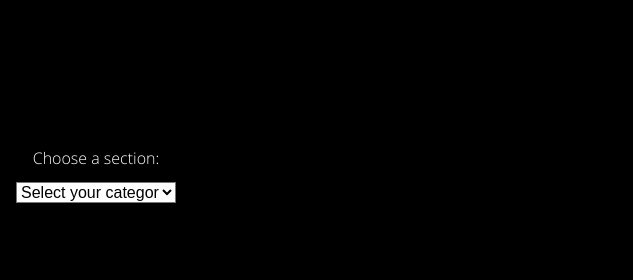
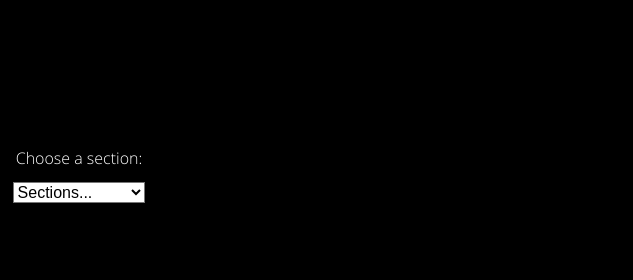
Before and after one commit to DCCA/nynews-dcca, a website with bundled scripts: page index.html in a window 1280 px wide. Shown: the top 280 px of the page, 164-797 px from the left. Built offline with nearby package versions, Linux system fonts and the light colour scheme.

Commit message:
change the array of sections to an array of objects, add basic animation

```diff
--- a/js/index.js
+++ b/js/index.js
@@ -7,48 +7,105 @@ $( document ).ready(function() {
 
 
 let thereIsNews = false;
-const news = $('.news');
-const sections = $('.sections');
-const loader = $('.loader');
-const nytUrl = 'https://api.nytimes.com/svc/topstories/v2/';
-const APIkey = MY_KEY
-const endUrl = '.json?api-key=' + APIkey;
-const arrSection = [
-    'Select your category',
-    'arts',
-    'automobiles',
-    'books',
-    'business',
-    'fashion',
-    'food',
-    'health',
-    'home',
-    'insider',
-    'magazine',
-    'movies',
-    'national',
-    'nyregion',
-    'obituaries',
-    'opinion',
-    'politics',
-    'realestate',
-    'science',
-    'sports',
-    'sundayreview',
-    'technology',
-    'theater',
-    'tmagazine',
-    'travel',
-    'upshot',
-    'world'
+const news = $('.news'),
+      sections = $('.sections'),
+      loader = $('.loader'),
+      nytUrl = 'https://api.nytimes.com/svc/topstories/v2/',
+      APIkey = MY_KEY,
+      endUrl = '.json?api-key=' + APIkey,
+      objSection = [
+  { value : '',
+  text: 'Sections...',
+  },
+  { value : 'arts',
+  text: 'Arts',
+  },
+  { value : 'arts',
+    text: 'Arts',
+  },
+  { value : 'automobiles',
+    text: 'Automobiles',
+  },
+  { value : 'books',
+    text: 'Book',
+  },
+  { value : 'business',
+    text: 'Business',
+  },
+  { value : 'fashion',
+    text: 'Fashion',
+  },
+  { value : 'food',
+    text: 'Food',
+  },
+  { value : 'health',
+    text: 'Health',
+  },
+  { value : 'home',
+    text: 'Home',
+  },
+  { value : 'insider',
+    text: 'Insider',
+  },
+  { value : 'magazine',
+    text: 'Magazine',
+  },
+  { value : 'movies',
+    text: 'Movies',
+  },
+  { value : 'national',
+    text: 'National',
+  },
+  { value : 'nyregion',
+    text: 'NY Region',
+  },
+  { value : 'obituaries',
+    text: 'Obituaries',
+  },
+  { value : 'opinion',
+    text: 'Opinion',
+  },
+  { value : 'politics',
+    text: 'Politics',
+  },
+  { value : 'realestate',
+    text: 'Real State',
+  },
+  { value : 'science',
+    text: 'Science',
+  },
+  { value : 'sports',
+    text: 'Sports',
+  },
+  { value : 'sundayreview',
+    text: 'Sunday Review',
+  },
+  { value : 'technology',
+    text: 'Technology',
+  },
+  { value : 'theater',
+    text: 'Theater',
+  },
+  { value : 'tmagazine',
+    text: 'T Magazine',
+  },
+  { value : 'travel',
+    text: 'Travel',
+  },
+  { value : 'upshot',
+    text: 'Upshot',
+  },
+  { value : 'world',
+    text: 'World',
+  }
 ]
 
 start();
 
 function start(){
     // Create the options in the dropdown
-    arrSection.forEach(element => {
-        sections.append( '<option value="' + element + '">' + element + '</option>');
+    objSection.forEach(element => {
+        sections.append( '<option value="' + element.value + '">' + element.text + '</option>');
     });
     // Add the event listener
     sections.on('change', makeApiCall)
@@ -83,7 +140,6 @@ function makeApiCall(event){
   })
     .done(function(data) {
       loader.toggle();
-      console.log(data);
       let jData = data;
       if(!thereIsNews){
         toggleClasses();
@@ -91,6 +147,7 @@ function makeApiCall(event){
       news.text('');
       createNewsCards(jData, news);
       thereIsNews = true;
+      $('.card').addClass('animate');
     })
     .fail(function() {
       loader.toggle();
--- a/sass/stylesheet.scss
+++ b/sass/stylesheet.scss
@@ -112,6 +112,7 @@ figcaption{
     text-align: left;
     padding: 1em;
     word-wrap: break-word;
+    text-overflow: ellipsis;
 }
 
 .card{
@@ -187,3 +188,14 @@ a{
         margin: 0 3em 0 2em;
     }
 }
+
+// Animation
+.animate{
+    animation-name: show-cards;
+    animation-duration: 2s;
+}
+
+@keyframes show-cards{
+    0% { left: 100%; }
+    100% { left: 0; }
+}
```
Also changed, not shown: build/css/stylesheet.min.css, build/js/index.min.js.
